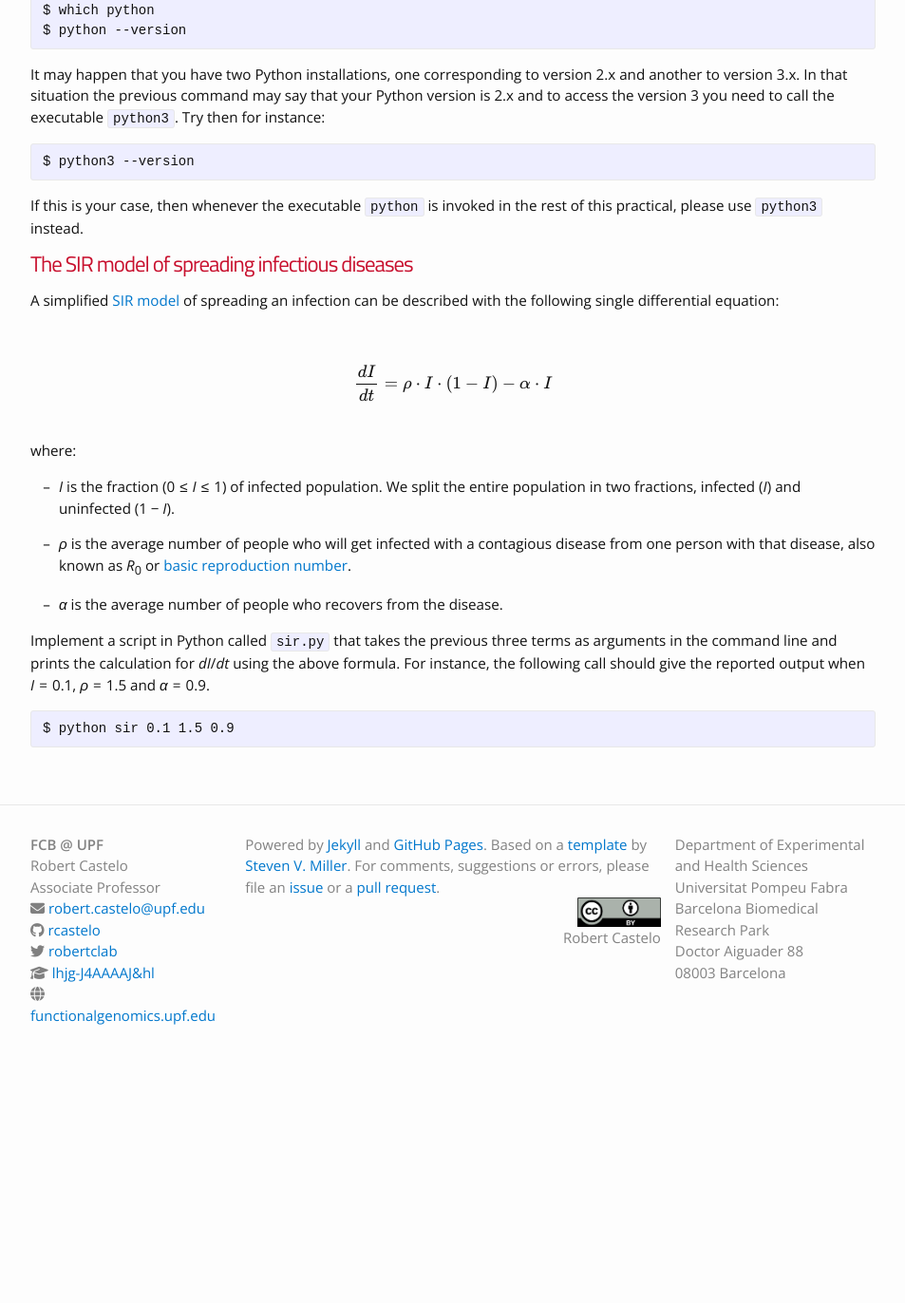
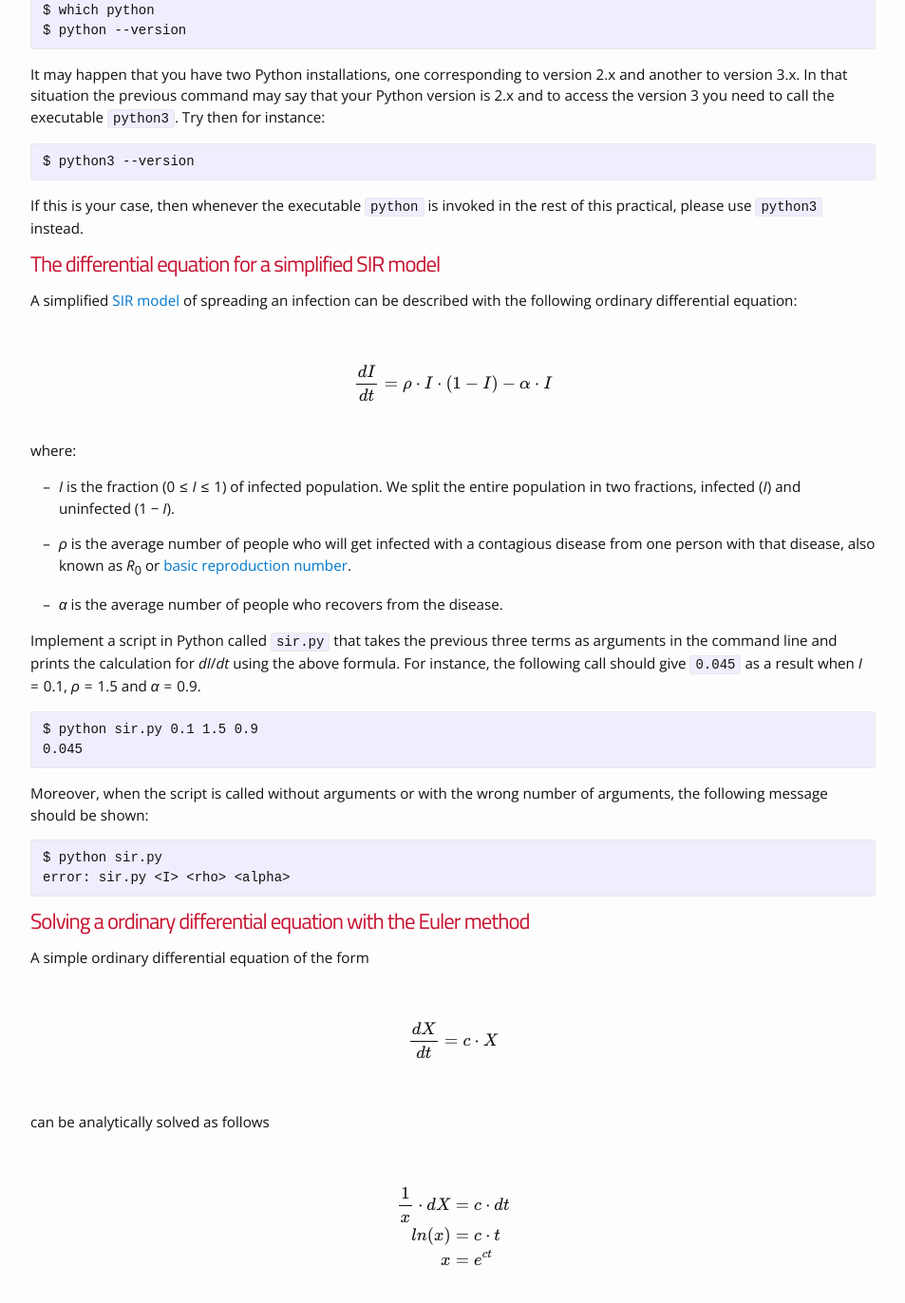
Before and after one commit to funcompbio/funcompbio.github.io, a Jekyll site: the page built from practical6/practical6.md, in a window 1280 px wide and 1400 px high, scrolled down 572 px. Shown: the top 1372 px of the window at 95% size, without its empty margins (163-1116 px from the left). Built offline with Jekyll 4.4.1, drawn with Linux system fonts in a browser that asks for light colours; nearby versions of some CDN libraries; before the commit the page ends 1712 px from its top, so only the background shows below that.

Commit message:
Started with practical 6.

```diff
--- a/practical6/practical6.html
+++ b/practical6/practical6.html
@@ -16,13 +16,26 @@ $ python --version</code></pre>
 <p>It may happen that you have two Python installations, one corresponding to version 2.x and another to version 3.x. In that situation the previous command may say that your Python version is 2.x and to access the version 3 you need to call the executable <code>python3</code>. Try then for instance:</p>
 <pre><code>$ python3 --version</code></pre>
 <p>If this is your case, then whenever the executable <code>python</code> is invoked in the rest of this practical, please use <code>python3</code> instead.</p>
-<h1 id="the-sir-model-of-spreading-infectious-diseases">The SIR model of spreading infectious diseases</h1>
-<p>A simplified <a href="https://en.wikipedia.org/wiki/Compartmental_models_in_epidemiology">SIR model</a> of spreading an infection can be described with the following single differential equation:</p>
+<h1 id="the-differential-equation-for-a-simplified-sir-model">The differential equation for a simplified SIR model</h1>
+<p>A simplified <a href="https://en.wikipedia.org/wiki/Compartmental_models_in_epidemiology">SIR model</a> of spreading an infection can be described with the following ordinary differential equation:</p>
 <p><br /><span class="math display">$$\frac{dI}{dt}=\rho\cdot I \cdot (1 - I) - \alpha \cdot I$$</span><br /> where:</p>
 <ul>
 <li><p><span class="math inline"><em>I</em></span> is the fraction (<span class="math inline">0 ≤ <em>I</em> ≤ 1</span>) of infected population. We split the entire population in two fractions, infected (<span class="math inline"><em>I</em></span>) and uninfected (<span class="math inline">1 − <em>I</em></span>).</p></li>
 <li><p><span class="math inline"><em>ρ</em></span> is the average number of people who will get infected with a contagious disease from one person with that disease, also known as <span class="math inline"><em>R</em><sub>0</sub></span> or <a href="https://en.wikipedia.org/wiki/Basic_reproduction_number">basic reproduction number</a>.</p></li>
 <li><p><span class="math inline"><em>α</em></span> is the average number of people who recovers from the disease.</p></li>
 </ul>
-<p>Implement a script in Python called <code>sir.py</code> that takes the previous three terms as arguments in the command line and prints the calculation for <span class="math inline"><em>d</em><em>I</em>/<em>d</em><em>t</em></span> using the above formula. For instance, the following call should give the reported output when <span class="math inline"><em>I</em> = 0.1</span>, <span class="math inline"><em>ρ</em> = 1.5</span> and <span class="math inline"><em>α</em> = 0.9</span>.</p>
-<pre><code>$ python sir 0.1 1.5 0.9</code></pre>
+<p>Implement a script in Python called <code>sir.py</code> that takes the previous three terms as arguments in the command line and prints the calculation for <span class="math inline"><em>d</em><em>I</em>/<em>d</em><em>t</em></span> using the above formula. For instance, the following call should give <code>0.045</code> as a result when <span class="math inline"><em>I</em> = 0.1</span>, <span class="math inline"><em>ρ</em> = 1.5</span> and <span class="math inline"><em>α</em> = 0.9</span>.</p>
+<pre><code>$ python sir.py 0.1 1.5 0.9
+0.045</code></pre>
+<p>Moreover, when the script is called without arguments or with the wrong number of arguments, the following message should be shown:</p>
+<pre><code>$ python sir.py
+error: sir.py &lt;I&gt; &lt;rho&gt; &lt;alpha&gt;</code></pre>
+<h1 id="solving-a-ordinary-differential-equation-with-the-euler-method">Solving a ordinary differential equation with the Euler method</h1>
+<p>A simple ordinary differential equation of the form</p>
+<p><br /><span class="math display">$$ \frac{dX}{dt} = c\cdot X $$</span><br /></p>
+<p>can be analytically solved as follows</p>
+<p><br /><span class="math display">$$ \begin{eqnarray}
+   \frac{1}{x}\cdot dX &amp; = &amp; c\cdot dt \\
+   ln(x) &amp; = &amp; c\cdot t \\
+   x &amp; = &amp; e^{ct}
+   \end{eqnarray} $$</span><br /></p>
```
